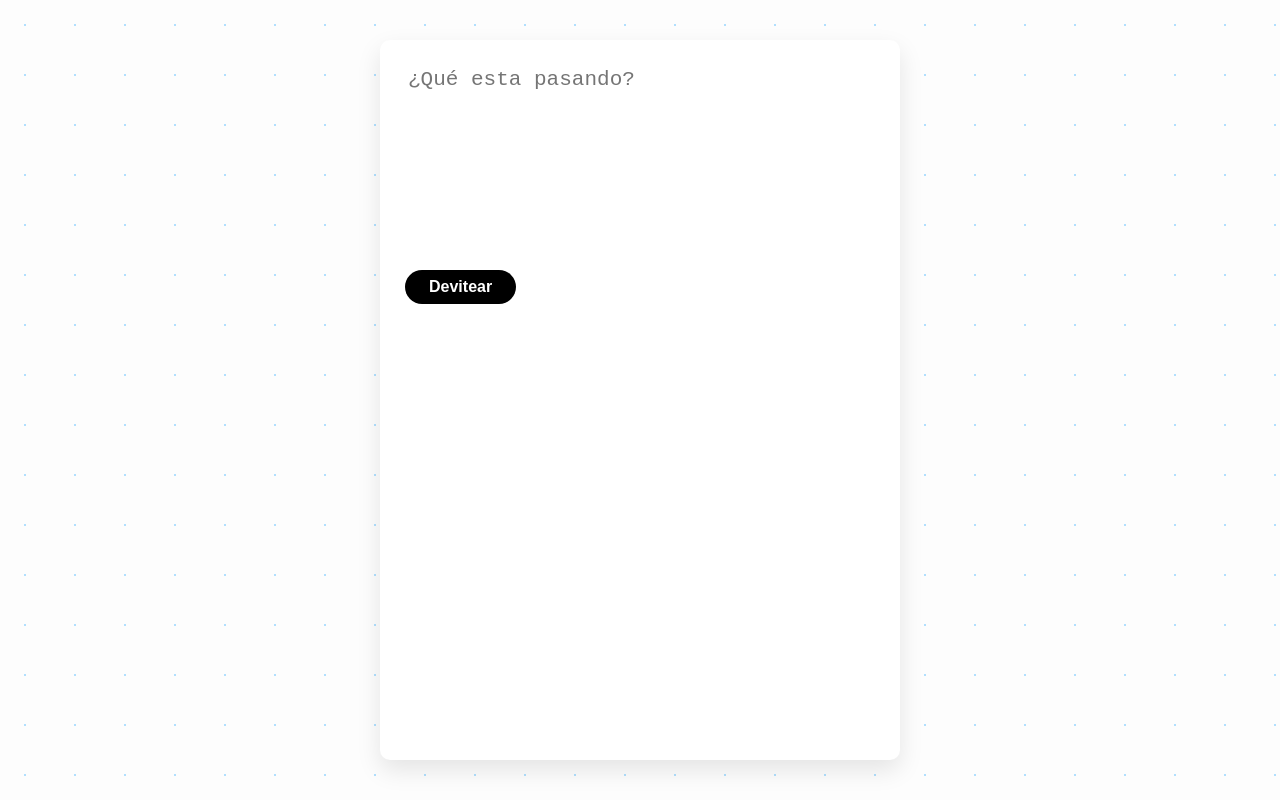
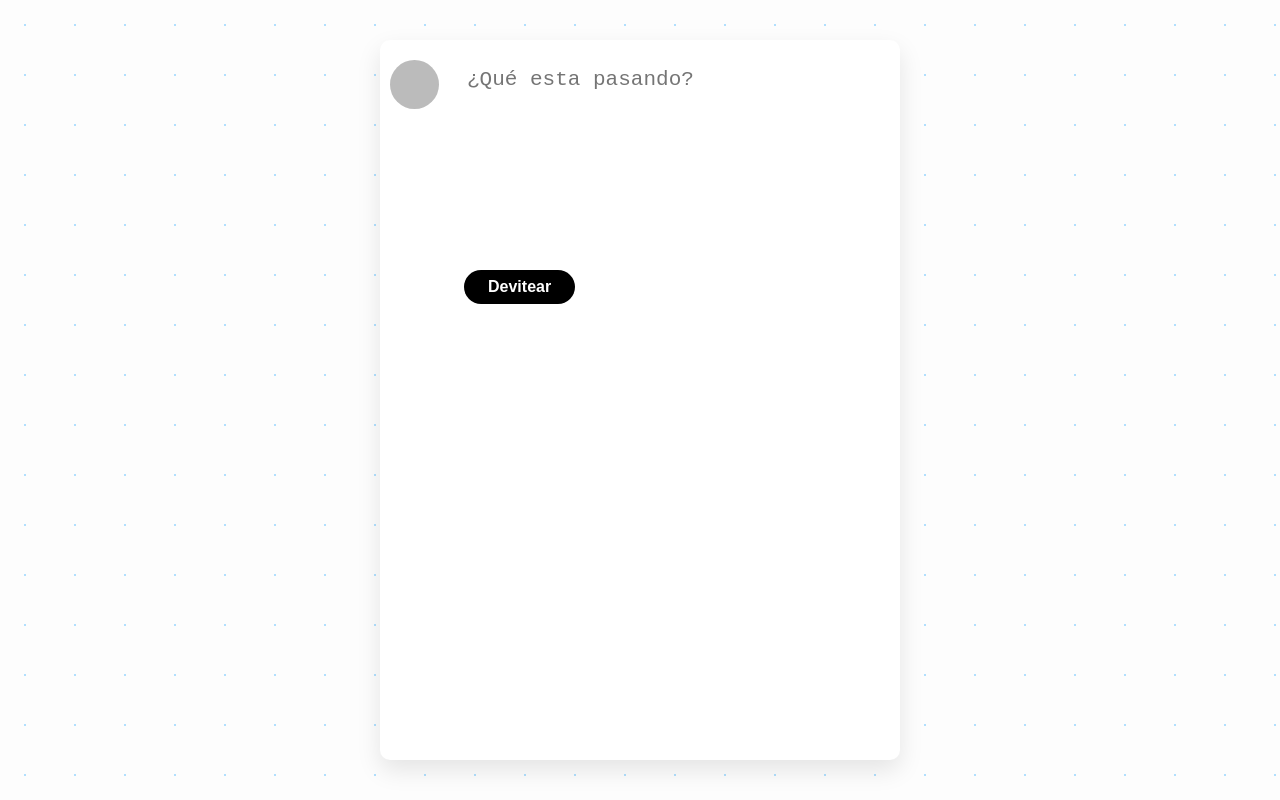
Before and after one commit to pellejero44/nextjsDevter, a Next.js app: page /compose/tweet in a window 1280 px wide. Built offline with nearby package versions, Linux system fonts and the light colour scheme; no server answers; sample sign-in values are in the browser's storage.

Commit message:
feat: showing images in the timeline

```diff
--- a/firebase/client.js
+++ b/firebase/client.js
@@ -53,10 +53,11 @@ export const loginWithGitHub = () => {
   return signInWithPopup(auth, githubProvider);
 };
 
-export const addDevit = ({ avatar, content, userId, userName }) => {
+export const addDevit = ({ avatar, content, img, userId, userName }) => {
   return addDoc(collection(db, 'devits'), {
     avatar,
     content,
+    img,
     userId,
     userName,
     createdAt: Timestamp.fromDate(new Date()),
--- a/pages/compose/tweet/index.js
+++ b/pages/compose/tweet/index.js
@@ -5,6 +5,7 @@ import Button from 'components/Button';
 import useUser from 'hooks/useUser';
 import { addDevit, downloadImage, uploadImage } from '../../../firebase/client';
 import Head from 'next/head';
+import Avatar from 'components/Avatar';
 
 const COMPOSE_STATES = {
   USER_NOT_KNOWN: 0,
@@ -34,7 +35,7 @@ export default function ComposeTweet() {
 
   useEffect(() => {
     if (task) {
-      task.then(({ref}) => {
+      task.then(({ ref }) => {
         downloadImage(ref).then(setImgURL);
       });
     }
@@ -53,6 +54,7 @@ export default function ComposeTweet() {
       content: message,
       userId: user.uid,
       userName: user.username,
+      img: imgURL,
     })
       .then(() => {
         router.push('/home');
@@ -90,6 +92,12 @@ export default function ComposeTweet() {
         <Head>
           <title>Crear un Devit / Devter</title>
         </Head>
+        <section className='form-container'>
+          {user && (
+            <section className='avatar-container'>
+              <Avatar src={user.avatar} />
+            </section>
+          )}
           <form onSubmit={handleSubmit}>
             <textarea
               onChange={handleChange}
@@ -108,6 +116,7 @@ export default function ComposeTweet() {
               <Button disabled={isButtonDisabled}>Devitear</Button>
             </div>
           </form>
+        </section>
       </AppLayout>
       <style jsx>{`
         div {
```
Also changed, not shown: components/Devit/index.js (+10 -1 lines). Lines whose indentation alone changed are shown as unchanged.
